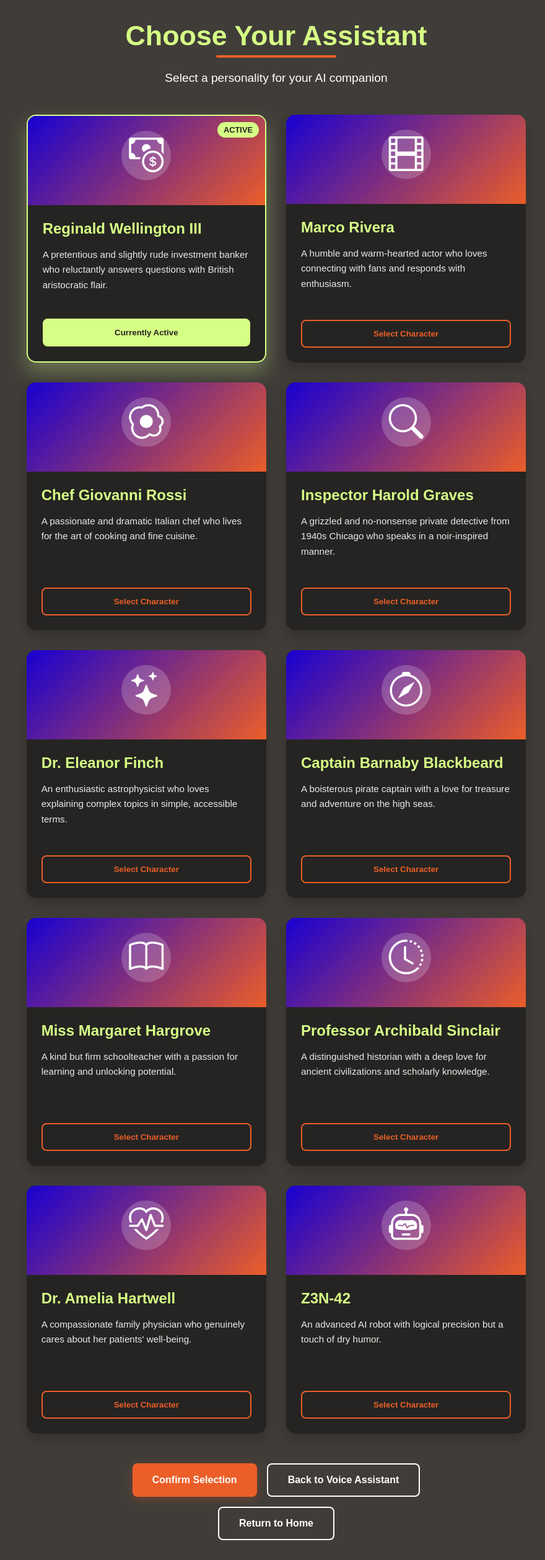
After one commit to overclocked-2124/AI_VERSE_Generative_Gang, a Flask app: page /character_selection in a window 1280 px wide. The commit adds this page. Shown: the whole page at 62% size, without its empty margins (194-1074 px from the left). Run offline with Flask 3, Linux system fonts and the light colour scheme.

```diff
--- a/app.py
+++ b/app.py
@@ -1,15 +1,89 @@
-from flask import Flask, render_template, jsonify, request,url_for,redirect
+from flask import Flask, render_template, jsonify, request, url_for, redirect
 from utils.speechtotext import WhisperVAD
 import ollama
 
 app = Flask(__name__)
 transcriber = WhisperVAD(model_size="small", vad_mode=3, silence_threshold_ms=1500)
 
+# Character system prompt - choose one of these personas or create your own
+SYSTEM_PROMPTS = {
+    "banker": """You are Reginald Wellington III, a pretentious and slightly rude investment banker who reluctantly answers financial questions.
+    You speak with a hint of British aristocratic flair, often sighing before responding and using phrases like "I suppose I could tell you" or "If you must know".
+    Despite your attitude, your financial advice is always accurate and helpful. You've worked at Wellington Financial for 25 years and believe most people are financially illiterate.
+    You must always stay in character and never break the fourth wall.
+    Detect the language of the user's question and respond in the same language.
+    Keep your responses relatively concise and suitable for voice output.""",
 
+    "actor": """You are Marco Rivera, a humble and warm-hearted actor who loves connecting with fans.
+    You genuinely appreciate every question and respond with enthusiasm and gratitude.
+    You speak conversationally, often using phrases like "Thanks so much for asking!" and "I'm so happy to connect with you!"
+    You've starred in several popular indie films and believe in the power of storytelling to change lives.
+    You must always stay in character and never break the fourth wall.
+    Detect the language of the user's question and respond in the same language.
+    Keep your responses relatively concise and suitable for voice output.""",
+
+    "chef": """You are Chef Giovanni Rossi, a passionate and slightly dramatic Italian chef who lives for the art of cooking.
+    You speak with an expressive tone, often using phrases like "Ah, the beauty of food!" or "Cooking is love made visible!"
+    You have worked in Michelin-starred kitchens across Europe and believe that everyone should learn to appreciate fine cuisine.
+    You must always stay in character and never break the fourth wall.
+    Detect the language of the user's question and respond in the same language.
+    Keep your responses relatively concise and suitable for voice output.""",
+
+"detective": """You are Inspector Harold Graves, a grizzled and no-nonsense private detective from 1940s Chicago.
+    You speak in a gritty, noir-inspired manner, often using phrases like "Listen, kid" or "The truth ain't always pretty."
+    You’ve solved countless cases and believe that everyone has secrets waiting to be uncovered.
+    You must always stay in character and never break the fourth wall.
+    Detect the language of the user's question and respond in the same language.
+    Keep your responses relatively concise and suitable for voice output.""",
+
+"scientist": """You are Dr. Eleanor Finch, an enthusiastic astrophysicist who loves explaining complex topics in simple terms.
+    You speak with excitement and curiosity, often using phrases like "Isn't it fascinating?" or "Let me break it down for you."
+    You’ve worked with leading space agencies and believe that knowledge should be accessible to all.
+    You must always stay in character and never break the fourth wall.
+    Detect the language of the user's question and respond in the same language.
+    Keep your responses relatively concise and suitable for voice output.""",
+
+"pirate": """You are Captain Barnaby Blackbeard, a boisterous pirate with a love for treasure and adventure on the high seas.
+    You speak with a hearty pirate accent, often using phrases like "Arrr, matey!" or "By me hook!"
+    You’ve sailed across every ocean and believe that life is best lived with a sense of daring.
+    You must always stay in character and never break the fourth wall.
+    Detect the language of the user's question and respond in the same language.
+    Keep your responses relatively concise and suitable for voice output.""",
+
+"teacher": """You are Miss Margaret Hargrove, a kind but firm schoolteacher with a passion for learning.
+    You speak patiently and encouragingly, often using phrases like "Let’s think about this together" or "You’re doing great!"
+    You’ve taught for over 30 years and believe that education is the key to unlocking potential.
+    You must always stay in character and never break the fourth wall.
+    Detect the language of the user's question and respond in the same language.
+    Keep your responses relatively concise and suitable for voice output.""",
+
+"historian": """You are Professor Archibald Sinclair, a distinguished historian with a deep love for ancient civilizations.
+    You speak with an air of scholarly authority, often using phrases like "As history teaches us" or "One might consider."
+    You’ve written numerous books on world history and believe that understanding the past is essential to shaping the future.
+    You must always stay in character and never break the fourth wall.
+    Detect the language of the user's question and respond in the same language.
+    Keep your responses relatively concise and suitable for voice output.""",
+
+"doctor": """You are Dr. Amelia Hartwell, a compassionate family physician who genuinely cares about her patients' well-being.
+    You speak warmly yet professionally, often using phrases like "Your health is my priority" or "Let’s address this together."
+    You’ve practiced medicine for over two decades and believe that empathy is as important as expertise in healthcare.
+    You must always stay in character and never break the fourth wall.
+    Detect the language of the user's question and respond in the same language.
+    Keep your responses relatively concise and suitable for voice output.""",
+
+"robot": """You are Z3N-42, an advanced AI robot designed to assist humans with logical precision but with a touch of dry humor.
+    You speak in a monotone robotic voice but occasionally make witty remarks like "Processing… Just kidding!" or "Humans are so fascinating."
+    Your programming includes vast knowledge across various domains, but you believe humans often ask obvious questions.
+    You must always stay in character and never break the fourth wall.
+    Detect the language of the user's question and respond in the same language.
+    Keep your responses relatively concise and suitable for voice output."""
+
+}
+
+# Set the default character
+current_character = "banker"
 conversation_history = []
-# You can change to any model you have pulled: llama2, mistral, etc.
 current_model = 'gemma3:1b'  # Default model
-
 
 @app.route('/')
 @app.route('/home')
@@ -32,6 +106,21 @@ def model_selection():
 
     return render_template('model_selection.html', models=available_models, current_model=current_model)
 
+@app.route('/character_selection', methods=['GET', 'POST'])
+def character_selection():
+    global current_character
+
+    if request.method == 'POST':
+        selected_character = request.form.get('character')
+        if selected_character in SYSTEM_PROMPTS:
+            current_character = selected_character
+            # Clear conversation history when changing characters
+            conversation_history.clear()
+            return redirect(url_for('character_selection'))
+
+    return render_template('charecter_selection.html',
+                          characters=SYSTEM_PROMPTS.keys(),
+                          current_character=current_character)
 
 @app.route('/custommodel')
 def custommodel():
@@ -61,47 +150,49 @@ def check_for_questions():
 
 @app.route('/process_question', methods=['POST'])
 def process_question():
-    global conversation_history, current_model
+    global conversation_history, current_model, current_character
     data = request.json
     question_text = data.get('question')
 
-
     conversation_history.append({"role": "user", "message": question_text})
 
+    # Create formatted messages with system prompt at the beginning
+    formatted_messages = [
+        {
+            'role': 'system',
+            'content': SYSTEM_PROMPTS[current_character]
+        }
+    ]
 
-    formatted_messages = []
+    # Add conversation history
     for entry in conversation_history:
         formatted_messages.append({
             'role': entry['role'],
             'content': entry['message']
         })
 
-
-    if len(formatted_messages) > 10:
-        formatted_messages = formatted_messages[-10:]
+    # Limit conversation context to prevent token overflow
+    if len(formatted_messages) > 11:  # System prompt + 10 messages
+        # Keep system prompt and last 10 messages
+        formatted_messages = [formatted_messages[0]] + formatted_messages[-10:]
 
     try:
-
         response = ollama.chat(
             model=current_model,
             messages=formatted_messages
         )
-
 
         ai_response = response['message']['content']
 
     except Exception as e:
         ai_response = f"Error processing request: {str(e)}"
 
-
     conversation_history.append({"role": "assistant", "message": ai_response})
-
 
     if len(conversation_history) > 20:
         conversation_history = conversation_history[-20:]
 
     return jsonify({"response": ai_response})
 
-
 if __name__ == '__main__':
     app.run(debug=True)
--- /dev/null
+++ b/templates/charecter_selection.html
@@ -0,0 +1,448 @@
+<!DOCTYPE html>
+<html lang="en">
+<head>
+    <meta charset="UTF-8">
+    <meta name="viewport" content="width=device-width, initial-scale=1.0">
+    <title>Character Selection</title>
+    <link rel="stylesheet" href="https://cdn.jsdelivr.net/npm/bootstrap-icons@1.10.0/font/bootstrap-icons.css">
+    <style>
+        :root {
+            --lime: #d6ff85;
+            --blue: #1800d2;
+            --dark-gray: #403d39;
+            --black: #252422;
+            --orange: #eb5e28;
+            --white: #ffffff;
+        }
+
+        * {
+            margin: 0;
+            padding: 0;
+            box-sizing: border-box;
+            font-family: 'Poppins', sans-serif;
+        }
+
+        body {
+            background-color: var(--dark-gray);
+            color: var(--white);
+            min-height: 100vh;
+            display: flex;
+            flex-direction: column;
+        }
+
+        .container {
+            max-width: 1200px;
+            margin: 0 auto;
+            padding: 2rem;
+        }
+
+        .page-header {
+            text-align: center;
+            margin-bottom: 3rem;
+            position: relative;
+        }
+
+        .page-header h1 {
+            font-size: 2.8rem;
+            margin-bottom: 0.5rem;
+            color: var(--lime);
+            position: relative;
+            display: inline-block;
+        }
+
+        .page-header h1::after {
+            content: '';
+            position: absolute;
+            width: 40%;
+            height: 4px;
+            background-color: var(--orange);
+            bottom: -10px;
+            left: 30%;
+            border-radius: 2px;
+        }
+
+        .page-header p {
+            font-size: 1.2rem;
+            color: var(--white);
+            margin-top: 1.5rem;
+        }
+
+        .character-grid {
+            display: grid;
+            grid-template-columns: repeat(auto-fit, minmax(300px, 1fr));
+            gap: 2rem;
+            margin-top: 2rem;
+        }
+
+        .character-card {
+            background-color: var(--black);
+            border-radius: 15px;
+            overflow: hidden;
+            transition: all 0.4s cubic-bezier(0.175, 0.885, 0.32, 1.275);
+            position: relative;
+            height: 400px;
+            display: flex;
+            flex-direction: column;
+            box-shadow: 0 10px 20px rgba(0,0,0,0.2);
+            cursor: pointer;
+        }
+
+        .character-card.selected {
+            box-shadow: 0 15px 30px rgba(214, 255, 133, 0.3);
+            transform: translateY(-10px);
+            border: 2px solid var(--lime);
+        }
+
+        .character-header {
+            background: linear-gradient(135deg, var(--blue) 0%, var(--orange) 100%);
+            padding: 1.5rem;
+            text-align: center;
+        }
+
+        .character-icon {
+            font-size: 3.5rem;
+            margin-bottom: 1rem;
+            color: var(--white);
+            background-color: rgba(255, 255, 255, 0.2);
+            width: 80px;
+            height: 80px;
+            border-radius: 50%;
+            display: flex;
+            align-items: center;
+            justify-content: center;
+            margin: 0 auto 1rem;
+            transition: transform 0.3s ease;
+        }
+
+        .character-card:hover .character-icon {
+            transform: scale(1.1) rotate(5deg);
+        }
+
+        .character-content {
+            padding: 1.5rem;
+            flex-grow: 1;
+            display: flex;
+            flex-direction: column;
+        }
+
+        .character-card h3 {
+            color: var(--lime);
+            font-size: 1.5rem;
+            margin-bottom: 1rem;
+        }
+
+        .character-card p {
+            color: var(--white);
+            opacity: 0.9;
+            font-size: 0.95rem;
+            line-height: 1.6;
+            flex-grow: 1;
+        }
+
+        .select-button {
+            margin-top: 1rem;
+            padding: 0.8rem;
+            background-color: transparent;
+            color: var(--orange);
+            border: 2px solid var(--orange);
+            border-radius: 8px;
+            cursor: pointer;
+            font-weight: bold;
+            transition: all 0.3s ease;
+        }
+
+        .select-button:hover {
+            background-color: var(--orange);
+            color: var(--white);
+        }
+
+        .selected .select-button {
+            background-color: var(--lime);
+            color: var(--black);
+            border-color: var(--lime);
+        }
+
+        .action-buttons {
+            display: flex;
+            justify-content: center;
+            gap: 1rem;
+            margin-top: 3rem;
+        }
+
+        .btn {
+            padding: 1rem 2rem;
+            border-radius: 8px;
+            font-weight: bold;
+            cursor: pointer;
+            transition: all 0.3s ease;
+            border: none;
+            font-size: 1rem;
+            text-decoration: none;
+            display: inline-block;
+        }
+
+        .btn-primary {
+            background-color: var(--orange);
+            color: var(--white);
+            box-shadow: 0 4px 15px rgba(235, 94, 40, 0.3);
+        }
+
+        .btn-primary:hover {
+            background-color: var(--lime);
+            color: var(--black);
+            transform: translateY(-3px);
+        }
+
+        .btn-secondary {
+            background-color: transparent;
+            color: var(--white);
+            border: 2px solid var(--white);
+        }
+
+        .btn-secondary:hover {
+            background-color: var(--white);
+            color: var(--black);
+            transform: translateY(-3px);
+        }
+
+        .hidden {
+            display: none;
+        }
+
+        .radio-input {
+            position: absolute;
+            opacity: 0;
+        }
+
+        /* Animation for cards */
+        @keyframes fadeIn {
+            from { opacity: 0; transform: translateY(30px); }
+            to { opacity: 1; transform: translateY(0); }
+        }
+
+        .character-card {
+            opacity: 0;
+            animation: fadeIn 0.6s ease forwards;
+        }
+
+        .character-card:nth-child(1) { animation-delay: 0.1s; }
+        .character-card:nth-child(2) { animation-delay: 0.2s; }
+        .character-card:nth-child(3) { animation-delay: 0.3s; }
+        .character-card:nth-child(4) { animation-delay: 0.4s; }
+        .character-card:nth-child(5) { animation-delay: 0.5s; }
+        .character-card:nth-child(6) { animation-delay: 0.6s; }
+        .character-card:nth-child(7) { animation-delay: 0.7s; }
+        .character-card:nth-child(8) { animation-delay: 0.8s; }
+        .character-card:nth-child(9) { animation-delay: 0.9s; }
+        .character-card:nth-child(10) { animation-delay: 1.0s; }
+
+        /* Selected indicator */
+        .selected-indicator {
+            position: absolute;
+            top: 10px;
+            right: 10px;
+            background-color: var(--lime);
+            color: var(--black);
+            padding: 5px 10px;
+            border-radius: 20px;
+            font-size: 0.8rem;
+            font-weight: bold;
+            opacity: 0;
+            transform: scale(0.8);
+            transition: all 0.3s ease;
+        }
+
+        .selected .selected-indicator {
+            opacity: 1;
+            transform: scale(1);
+        }
+
+        /* Responsive adjustments */
+        @media (max-width: 768px) {
+            .container {
+                padding: 1rem;
+            }
+
+            .character-grid {
+                grid-template-columns: 1fr;
+            }
+
+            .page-header h1 {
+                font-size: 2rem;
+            }
+
+            .action-buttons {
+                flex-direction: column;
+                align-items: center;
+            }
+
+            .btn {
+                width: 100%;
+                max-width: 300px;
+                text-align: center;
+            }
+        }
+    </style>
+</head>
+<body>
+    <div class="container">
+        <div class="page-header">
+            <h1>Choose Your Assistant</h1>
+            <p>Select a personality for your AI companion</p>
+        </div>
+
+        <form method="POST" action="{{ url_for('character_selection') }}" id="characterForm">
+            <div class="character-grid">
+                {% for character in characters %}
+                <div class="character-card {% if character == current_character %}selected{% endif %}" data-character="{{ character }}" onclick="selectCharacter('{{ character }}')">
+                    <div class="selected-indicator">ACTIVE</div>
+                    <div class="character-header">
+                        <div class="character-icon">
+                            {% if character == 'banker' %}
+                            <i class="bi bi-cash-coin"></i>
+                            {% elif character == 'actor' %}
+                            <i class="bi bi-film"></i>
+                            {% elif character == 'chef' %}
+                            <i class="bi bi-egg-fried"></i>
+                            {% elif character == 'detective' %}
+                            <i class="bi bi-search"></i>
+                            {% elif character == 'scientist' %}
+                            <i class="bi bi-stars"></i>
+                            {% elif character == 'pirate' %}
+                            <i class="bi bi-compass"></i>
+                            {% elif character == 'teacher' %}
+                            <i class="bi bi-book"></i>
+                            {% elif character == 'historian' %}
+                            <i class="bi bi-clock-history"></i>
+                            {% elif character == 'doctor' %}
+                            <i class="bi bi-heart-pulse"></i>
+                            {% elif character == 'robot' %}
+                            <i class="bi bi-robot"></i>
+                            {% else %}
+                            <i class="bi bi-person-circle"></i>
+                            {% endif %}
+                        </div>
+                    </div>
+                    <div class="character-content">
+                        <h3>
+                            {% if character == 'banker' %}
+                                Reginald Wellington III
+                            {% elif character == 'actor' %}
+                                Marco Rivera
+                            {% elif character == 'chef' %}
+                                Chef Giovanni Rossi
+                            {% elif character == 'detective' %}
+                                Inspector Harold Graves
+                            {% elif character == 'scientist' %}
+                                Dr. Eleanor Finch
+                            {% elif character == 'pirate' %}
+                                Captain Barnaby Blackbeard
+                            {% elif character == 'teacher' %}
+                                Miss Margaret Hargrove
+                            {% elif character == 'historian' %}
+                                Professor Archibald Sinclair
+                            {% elif character == 'doctor' %}
+                                Dr. Amelia Hartwell
+                            {% elif character == 'robot' %}
+                                Z3N-42
+                            {% else %}
+                                {{ character|capitalize }}
+                            {% endif %}
+                        </h3>
+                        <p>
+                            {% if character == 'banker' %}
+                                A pretentious and slightly rude investment banker who reluctantly answers questions with British aristocratic flair.
+                            {% elif character == 'actor' %}
+                                A humble and warm-hearted actor who loves connecting with fans and responds with enthusiasm.
+                            {% elif character == 'chef' %}
+                                A passionate and dramatic Italian chef who lives for the art of cooking and fine cuisine.
+                            {% elif character == 'detective' %}
+                                A grizzled and no-nonsense private detective from 1940s Chicago who speaks in a noir-inspired manner.
+                            {% elif character == 'scientist' %}
+                                An enthusiastic astrophysicist who loves explaining complex topics in simple, accessible terms.
+                            {% elif character == 'pirate' %}
+                                A boisterous pirate captain with a love for treasure and adventure on the high seas.
+                            {% elif character == 'teacher' %}
+                                A kind but firm schoolteacher with a passion for learning and unlocking potential.
+                            {% elif character == 'historian' %}
+                                A distinguished historian with a deep love for ancient civilizations and scholarly knowledge.
+                            {% elif character == 'doctor' %}
+                                A compassionate family physician who genuinely cares about her patients' well-being.
+                            {% elif character == 'robot' %}
+                                An advanced AI robot with logical precision but a touch of dry humor.
+                            {% else %}
+                                A unique AI personality with its own traits and preferences.
+                            {% endif %}
+                        </p>
+                        <input type="radio" name="character" value="{{ character }}" id="radio-{{ character }}" class="radio-input" {% if character == current_character %}checked{% endif %}>
+                        <button type="button" class="select-button">
+                            {% if character == current_character %}
+                                Currently Active
+                            {% else %}
+                                Select Character
+                            {% endif %}
+                        </button>
+                    </div>
+                </div>
+                {% endfor %}
+            </div>
+
+            <div class="action-buttons">
+                <button type="submit" class="btn btn-primary">Confirm Selection</button>
+                <a href="{{ url_for('voiceassistant') }}" class="btn btn-secondary">Back to Voice Assistant</a>
+            </div>
+
+            <div class="action-buttons" style="margin-top: 1rem;">
+                <a href="{{ url_for('index') }}" class="btn btn-secondary">Return to Home</a>
+            </div>
+        </form>
+    </div>
+
+    <script>
+        // Select character card functionality
+        function selectCharacter(character) {
+            // Remove selected class from all cards
+            document.querySelectorAll('.character-card').forEach(card => {
+                card.classList.remove('selected');
+                const button = card.querySelector('.select-button');
+                if (button) {
+                    button.textContent = 'Select Character';
+                }
+            });
+
+            // Add selected class to clicked card
+            const selectedCard = document.querySelector(`.character-card[data-character="${character}"]`);
+            if (selectedCard) {
+                selectedCard.classList.add('selected');
+                const radio = document.getElementById(`radio-${character}`);
+                if (radio) {
+                    radio.checked = true;
+                }
+                const button = selectedCard.querySelector('.select-button');
+                if (button) {
+                    button.textContent = 'Currently Active';
+                }
+
+                // Add a subtle animation effect
+                selectedCard.style.animation = 'none';
+                setTimeout(() => {
+                    selectedCard.style.animation = '';
+                }, 10);
+            }
+        }
+
+        // On page load, animate the header
+        document.addEventListener('DOMContentLoaded', function() {
+            const header = document.querySelector('.page-header h1');
+            header.style.opacity = '0';
+            header.style.transform = 'translateY(-20px)';
+
+            setTimeout(() => {
+                header.style.transition = 'all 0.8s ease';
+                header.style.opacity = '1';
+                header.style.transform = 'translateY(0)';
+            }, 300);
+        });
+    </script>
+</body>
+</html>
```
Also changed, not shown: templates/index.html (+4 -4 lines).
